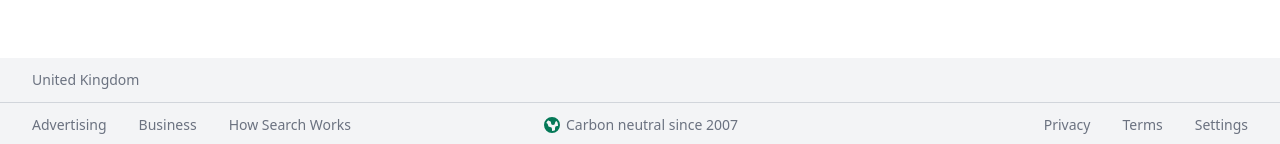
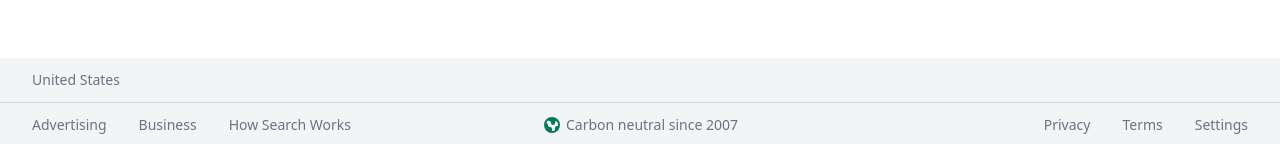
Before and after one commit to ArturMC/google-search-clone, a Next.js app: page / in a window 1280 px wide. Shown: the part 653-797 px from the top of the page. Built offline with nearby package versions, Linux system fonts and the light colour scheme.

Commit message:
Changed location

```diff
--- a/components/Footer.js
+++ b/components/Footer.js
@@ -1,14 +1,15 @@
-import { GlobeIcon } from '@heroicons/react/solid'
+import { GlobeIcon } from "@heroicons/react/solid";
 
 function Footer() {
   return (
     <footer className="grid w-full divide-y-[1px] divide-gray-300 bg-gray-100 text-sm text-gray-500">
       <div className=" px-8 py-3">
-            <p>United Kingdom</p>
+        <p>United States</p>
       </div>
       <div className="grid grid-cols-1 md:grid-cols-2 lg:grid-cols-3 gap-y-4 grid-flow-row-dense px-8 py-3">
         <div className="flex justify-center items-center md:col-span-2 lg:col-span-1 lg:col-start-2">
-                <GlobeIcon className="h-5 mr-1 text-green-700"/> Carbon neutral since 2007
+          <GlobeIcon className="h-5 mr-1 text-green-700" /> Carbon neutral since
+          2007
         </div>
         <div className="flex justify-center space-x-8 whitespace-nowrap md:justify-self-start">
           <p>Advertising</p>
@@ -25,4 +26,4 @@ function Footer() {
   );
 }
 
-export default Footer
+export default Footer;
```
Lines whose indentation alone changed are shown as unchanged.
